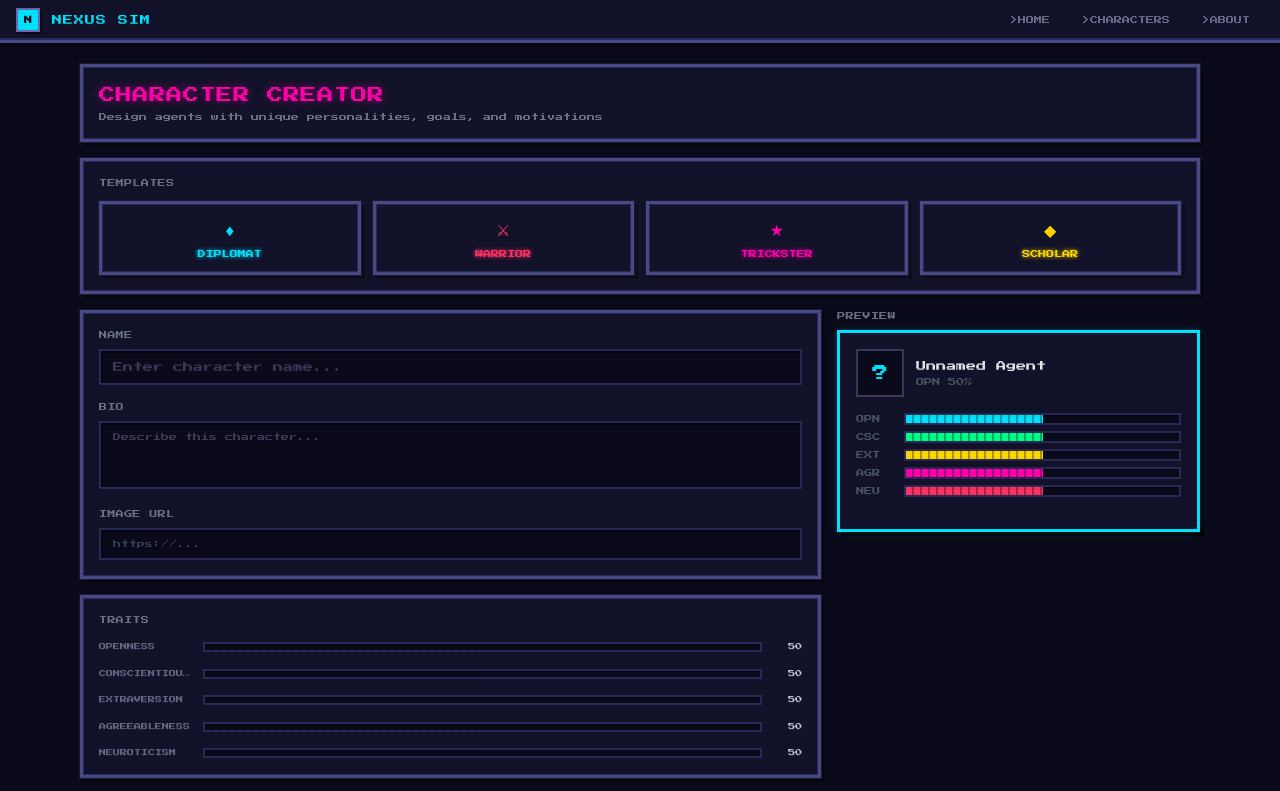
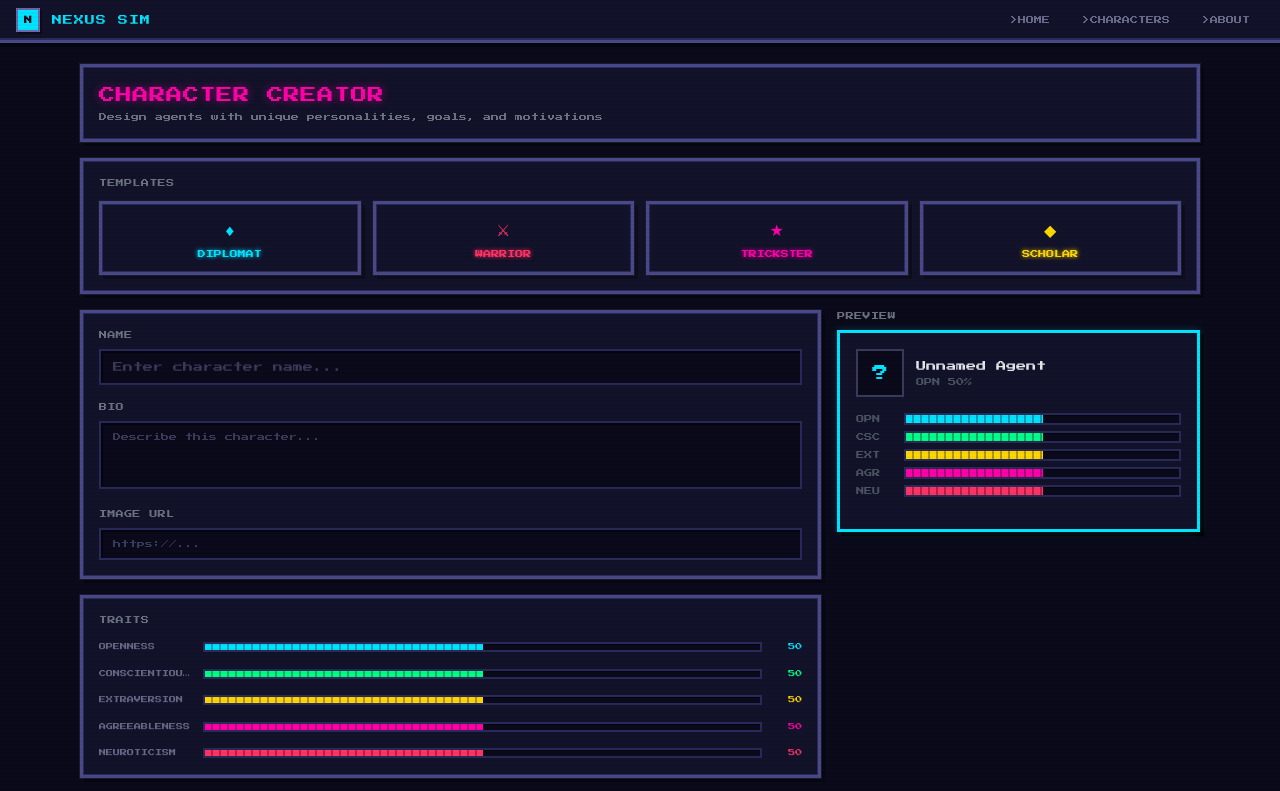
Before and after one commit to buyan-kh/simulationtheory, a Next.js app in the folder sim/frontend/: page /characters in a window 1280 px wide. Shown: the top 791 px of the page. Built offline with nearby package versions, Linux system fonts and the light colour scheme.

Commit message:
Fix trait color names in character creator, lock frontend deps

```diff
--- a/sim/frontend/package.json
+++ b/sim/frontend/package.json
@@ -20,6 +20,6 @@
     "autoprefixer": "^10.4.20",
     "postcss": "^8.4.49",
     "tailwindcss": "^3.4.17",
-    "typescript": "^5.7.0"
+    "typescript": "5.9.3"
   }
 }
--- a/sim/frontend/src/app/characters/page.tsx
+++ b/sim/frontend/src/app/characters/page.tsx
@@ -7,11 +7,11 @@ import TraitSlider from '@/components/TraitSlider';
 import { createSimulation, addCharacter } from '@/lib/api';
 
 const TRAIT_COLORS: Record<keyof PersonalityTraits, string> = {
-  openness: 'neon-cyan',
-  conscientiousness: 'neon-green',
-  extraversion: 'neon-gold',
-  agreeableness: 'neon-magenta',
-  neuroticism: 'neon-red',
+  openness: 'cyan',
+  conscientiousness: 'green',
+  extraversion: 'gold',
+  agreeableness: 'magenta',
+  neuroticism: 'red',
 };
 
 const TRAIT_ABBREV: Record<keyof PersonalityTraits, string> = {
```
Also changed, not shown: 1 other file (tests, documents, lock files or other folders).
